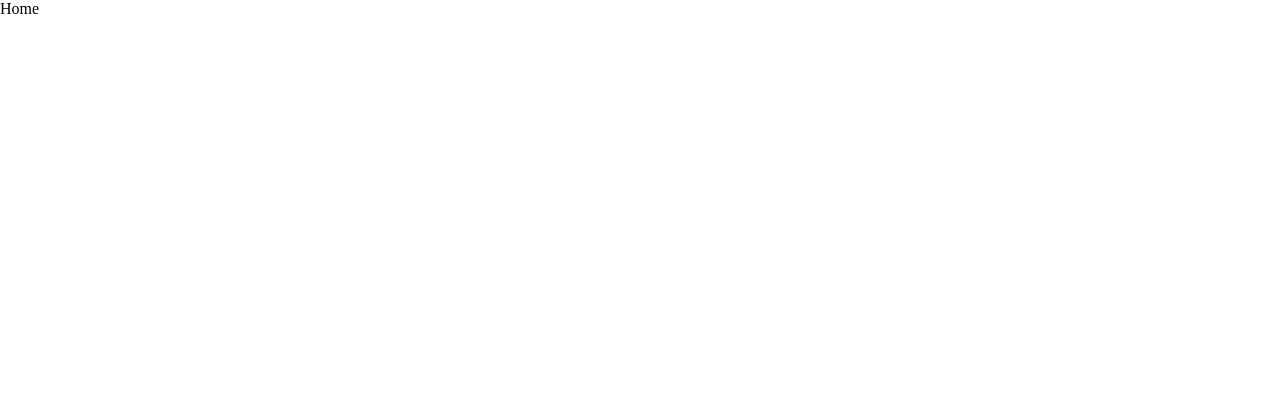
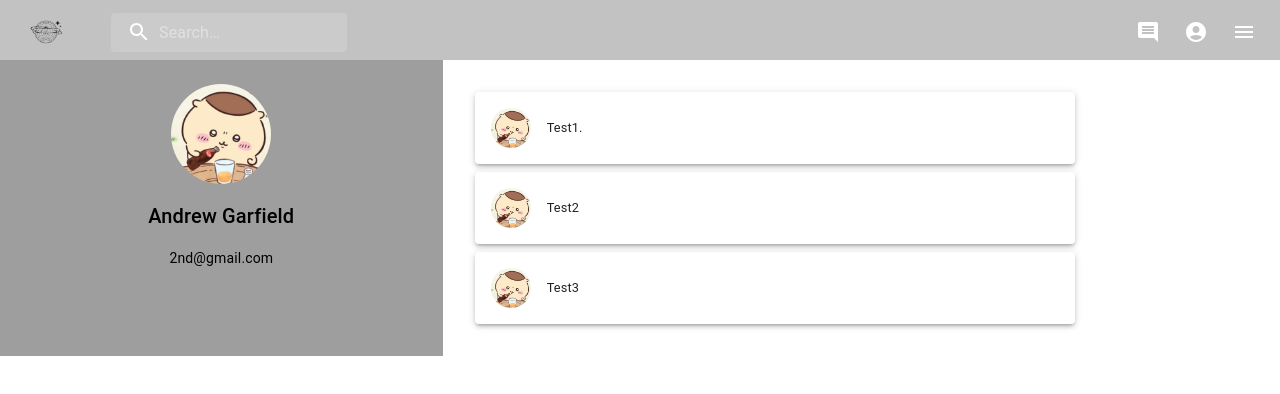
Before and after one commit to aalgharib/Connect-Hub, a React (Vite) app in the folder client/: page /Home in a window 1280 px wide. Shown: the top 394 px of the page. Built offline with nearby package versions, Linux system fonts and the light colour scheme; the HTML template or start-up script is replaced by a standard one.

Commit message:
Update home page

```diff
--- a/client/src/components/Home.jsx
+++ b/client/src/components/Home.jsx
@@ -1,7 +1,57 @@
 import React from "react";
+import Navbar from "./Navbar";
+import Box from "@mui/material/Box";
+import Card from "@mui/material/Card";
+import CardActions from "@mui/material/CardActions";
+import CardContent from "@mui/material/CardContent";
+import CardMedia from "@mui/material/CardMedia";
+import Button from "@mui/material/Button";
+import Typography from "@mui/material/Typography";
+import Avatar from "@mui/material/Avatar";
+import AvatarImage from "../assets/avatar_sample.jpg";
+import CardHeader from "@mui/material/CardHeader";
+import PostCard from "./PostCard";
+
+// sample data for the posts
+const samplePosts = [
+  { content: "Test1." },
+  { content: "Test2" },
+  { content: "Test3" },
+];
 
 const Home = () => {
-  return <div>Home</div>;
+  return (
+    <div>
+      <Navbar />
+      <Box sx={{ display: "flex" }}>
+        <Box sx={{ flex: 1, bgcolor: "#9e9e9e", padding: 3 }}>
+          <Box
+            sx={{
+              display: "flex",
+              flexDirection: "column",
+              alignItems: "center",
+              gap: 2,
+            }}
+          >
+            {/* Use image relating to the user and data */}
+            <Avatar
+              sx={{ width: 100, height: 100 }}
+              alt="avatar image"
+              src={AvatarImage}
+            />
+            <Typography variant="h6">Andrew Garfield</Typography>
+            <Typography variant="body2">2nd@gmail.com</Typography>
+          </Box>
+        </Box>
+        {/* Use real data for the posts */}
+        <Box sx={{ flex: 2, bgcolor: "#ffffff", padding: 3 }}>
+          {samplePosts.map((post) => (
+            <PostCard content={post.content} />
+          ))}
+        </Box>
+      </Box>
+    </div>
+  );
 };
 
 export default Home;
--- a/client/src/components/Login.jsx
+++ b/client/src/components/Login.jsx
@@ -1,9 +1,9 @@
 import React from "react";
+import { Link } from "react-router-dom";
 import styles from "./Login.module.css";
 import background from "../assets/logo.png";
 import Button from "@mui/material/Button";
 import TextField from "@mui/material/TextField";
-import Link from "@mui/material/Link";
 import Box from "@mui/material/Box";
 import Typography from "@mui/material/Typography";
 import Container from "@mui/material/Container";
@@ -113,9 +113,7 @@ const Login = () => {
             </Button>
             <Typography sx={{ textAlign: "center" }}>
               Don't have an account?
-              <Link href="/signup" variant="body2">
-                {" Sign Up!"}
-              </Link>
+              <Link to="/signup">{" Sign Up!"}</Link>
             </Typography>
           </Box>
         </Container>
--- /dev/null
+++ b/client/src/components/Navbar.jsx
@@ -0,0 +1,153 @@
+import * as React from "react";
+import { Link } from "react-router-dom";
+import { styled, alpha } from "@mui/material/styles";
+import AppBar from "@mui/material/AppBar";
+import Box from "@mui/material/Box";
+import Toolbar from "@mui/material/Toolbar";
+import IconButton from "@mui/material/IconButton";
+import Typography from "@mui/material/Typography";
+import InputBase from "@mui/material/InputBase";
+import Badge from "@mui/material/Badge";
+import MenuItem from "@mui/material/MenuItem";
+import Menu from "@mui/material/Menu";
+import MenuIcon from "@mui/icons-material/Menu";
+import SearchIcon from "@mui/icons-material/Search";
+import AccountCircle from "@mui/icons-material/AccountCircle";
+import MailIcon from "@mui/icons-material/Mail";
+import NotificationsIcon from "@mui/icons-material/Notifications";
+import MoreIcon from "@mui/icons-material/MoreVert";
+import CommentIcon from "@mui/icons-material/Comment";
+import Avatar from "@mui/material/Avatar";
+import Logo from "../assets/logo.png";
+
+const Search = styled("div")(({ theme }) => ({
+  position: "relative",
+  borderRadius: theme.shape.borderRadius,
+  backgroundColor: alpha(theme.palette.common.white, 0.15),
+  "&:hover": {
+    backgroundColor: alpha(theme.palette.common.white, 0.25),
+  },
+  marginRight: theme.spacing(2),
+  marginLeft: 0,
+  width: "100%",
+  [theme.breakpoints.up("sm")]: {
+    marginLeft: theme.spacing(3),
+    width: "auto",
+  },
+}));
+
+const SearchIconWrapper = styled("div")(({ theme }) => ({
+  padding: theme.spacing(0, 2),
+  height: "100%",
+  position: "absolute",
+  pointerEvents: "none",
+  display: "flex",
+  alignItems: "center",
+  justifyContent: "center",
+}));
+
+const StyledInputBase = styled(InputBase)(({ theme }) => ({
+  color: "inherit",
+  "& .MuiInputBase-input": {
+    padding: theme.spacing(1, 1, 1, 0),
+    // vertical padding + font size from searchIcon
+    paddingLeft: `calc(1em + ${theme.spacing(4)})`,
+    transition: theme.transitions.create("width"),
+    width: "100%",
+    [theme.breakpoints.up("md")]: {
+      width: "20ch",
+    },
+  },
+}));
+
+const Navbar = () => {
+  const [anchorEl, setAnchorEl] = React.useState(null);
+  const isMenuOpen = Boolean(anchorEl);
+
+  const handleProfileMenuOpen = (event) => {
+    setAnchorEl(event.currentTarget);
+  };
+
+  const handleMenuClose = () => {
+    setAnchorEl(null);
+  };
+
+  const menuId = "primary-search-account-menu";
+  const renderMenu = (
+    <Menu
+      anchorEl={anchorEl}
+      anchorOrigin={{ vertical: "top", horizontal: "right" }}
+      id={menuId}
+      keepMounted
+      transformOrigin={{ vertical: "top", horizontal: "right" }}
+      open={isMenuOpen}
+      onClose={handleMenuClose}
+    >
+      <MenuItem onClick={handleMenuClose}>Profile</MenuItem>
+      <MenuItem onClick={handleMenuClose}>My account</MenuItem>
+    </Menu>
+  );
+
+  return (
+    <Box sx={{ flexGrow: 1 }}>
+      <AppBar
+        position="static"
+        sx={{
+          height: "60px",
+          background: "#c2c2c2",
+          boxShadow: "none",
+          marginBottom: 0,
+        }}
+      >
+        <Toolbar sx={{ maxHeight: "60px" }}>
+          <IconButton size="small" edge="start" color="inherit" sx={{ mr: 2 }}>
+            <Link to="/home" style={{ color: "inherit" }}>
+              <Avatar src={Logo} alt="Logo" />
+            </Link>
+          </IconButton>
+          <Search>
+            <SearchIconWrapper>
+              <SearchIcon />
+            </SearchIconWrapper>
+            <StyledInputBase
+              placeholder="Search…"
+              id="search"
+              name="search"
+              inputProps={{ "aria-label": "search" }}
+            />
+          </Search>
+          <Box sx={{ flexGrow: 1 }} />
+          <IconButton
+            size="large"
+            aria-label="show 4 new mails"
+            color="inherit"
+          >
+            <CommentIcon />
+          </IconButton>
+          <IconButton
+            size="large"
+            aria-label="account of current user"
+            aria-controls={menuId}
+            aria-haspopup="true"
+            onClick={handleProfileMenuOpen}
+            color="inherit"
+          >
+            <AccountCircle />
+          </IconButton>
+          <IconButton
+            size="large"
+            edge="end"
+            color="inherit"
+            aria-label="open drawer"
+          >
+            <MenuIcon />
+          </IconButton>
+        </Toolbar>
+      </AppBar>
+
+      {renderMenu}
+    </Box>
+  );
+};
+
+export default Navbar;
--- /dev/null
+++ b/client/src/components/PostCard.jsx
@@ -0,0 +1,39 @@
+import React from "react";
+import Box from "@mui/material/Box";
+import Card from "@mui/material/Card";
+import CardActions from "@mui/material/CardActions";
+import CardContent from "@mui/material/CardContent";
+import CardMedia from "@mui/material/CardMedia";
+import Button from "@mui/material/Button";
+import Typography from "@mui/material/Typography";
+import Avatar from "@mui/material/Avatar";
+import AvatarImage from "../assets/avatar_sample.jpg";
+import CardHeader from "@mui/material/CardHeader";
+
+// user proper props for the card
+const PostCard = (props) => {
+  return (
+    <Card sx={{ maxWidth: 600, boxShadow: 3, margin: 1 }}>
+      <CardHeader
+        avatar={<Avatar src={AvatarImage} />}
+        title={
+          <Typography sx={{ fontSize: "0.8rem" }}>{props.content}</Typography>
+        }
+        titleTypographyProps={{
+          sx: { fontWeight: "bold", color: "black", fontSize: "1rem" },
+        }}
+        sx={{
+          alignItems: "center",
+          padding: 2,
+          "& .MuiCardHeader-content": {
+            overflow: "visible",
+            whiteSpace: "normal",
+            textAlign: "left",
+          },
+        }}
+      />
+    </Card>
+  );
+};
+
+export default PostCard;
```
Also changed, not shown: client/src/assets/avatar_sample.jpg (added).
